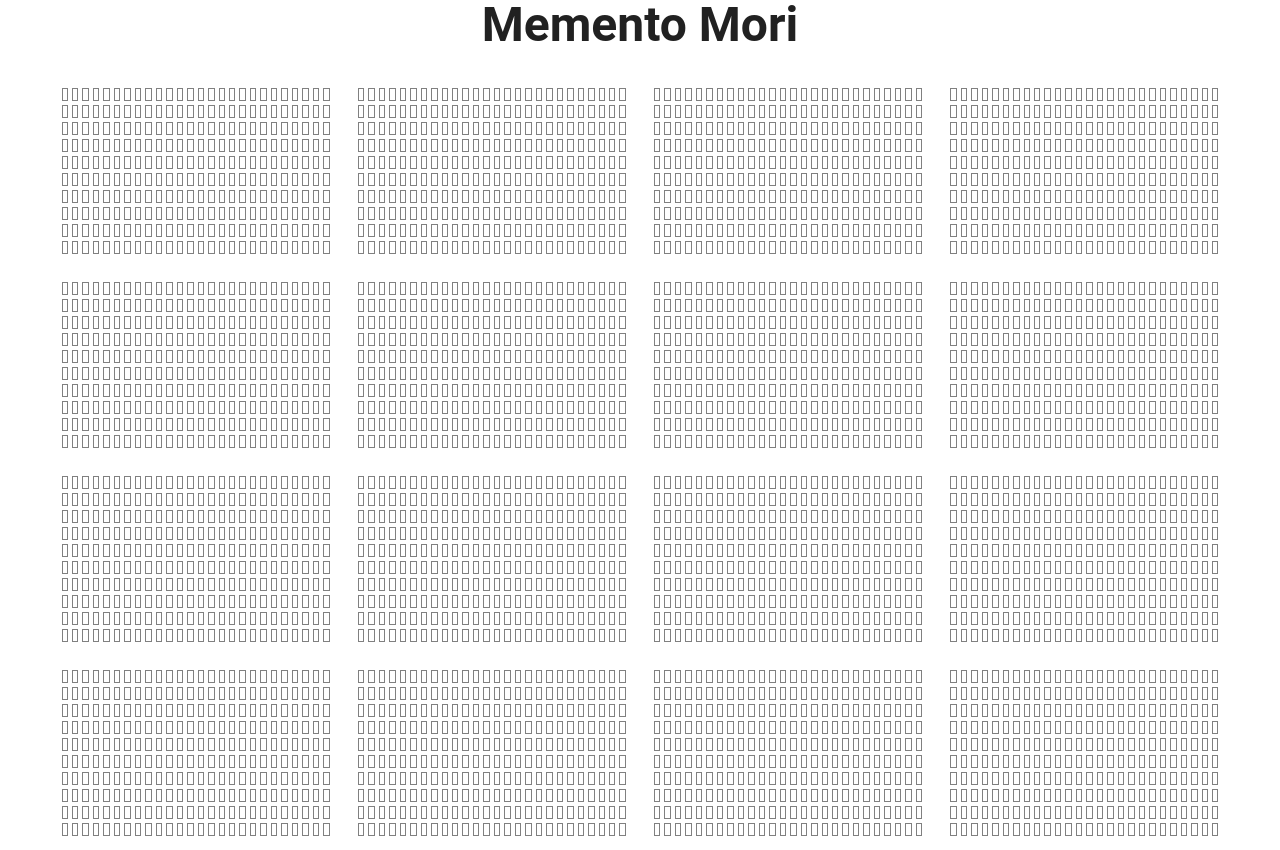
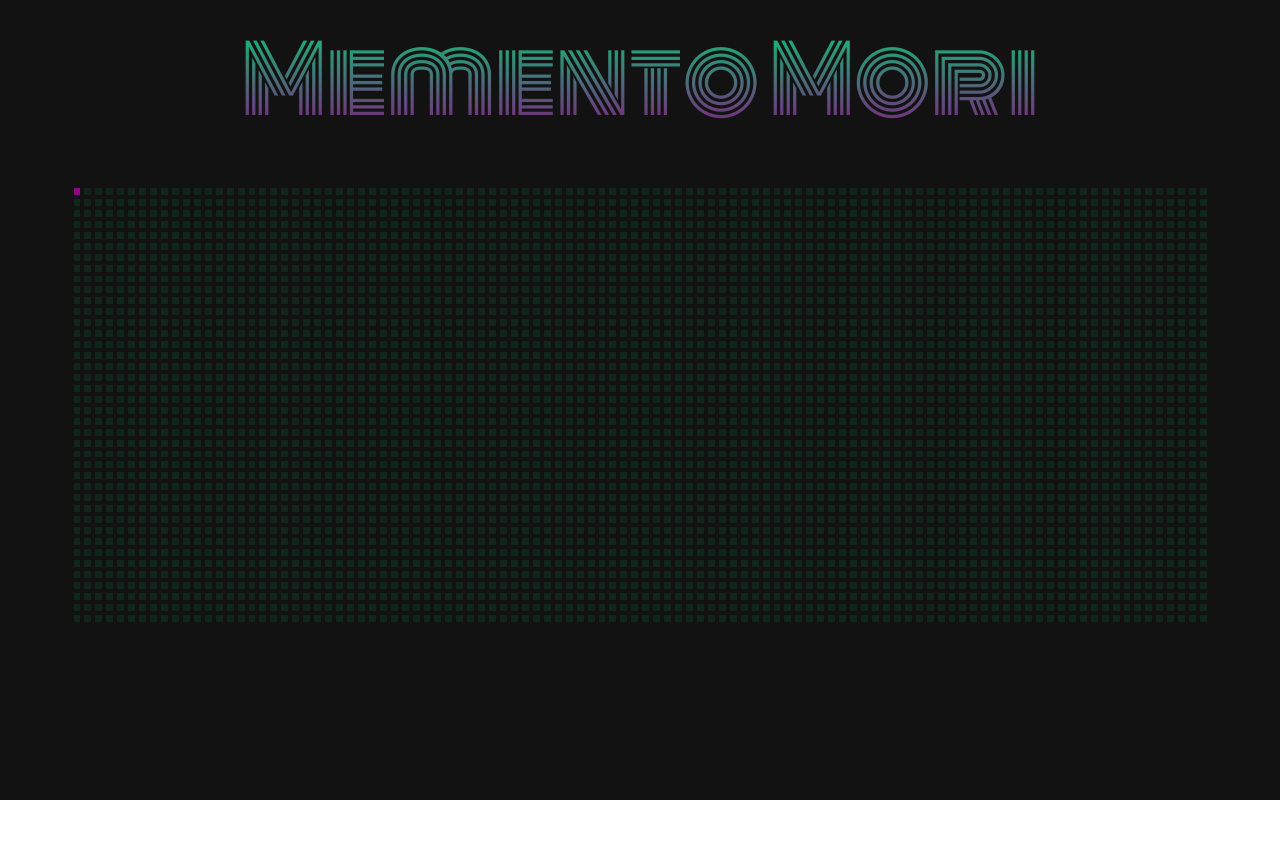
Before and after one commit to hanzhaodeng/memento, a Vue app: page / in a window 1280 px wide. After the commit the page ends 800 px from the top, so only its background shows below. Built offline with nearby package versions, Linux system fonts and the light colour scheme.

Commit message:
added animation

```diff
--- a/package.json
+++ b/package.json
@@ -9,6 +9,7 @@
     "lint": "vue-cli-service lint"
   },
   "dependencies": {
+    "animejs": "^3.2.1",
     "core-js": "^3.6.5",
     "luxon": "^1.26.0",
     "register-service-worker": "^1.7.1",
@@ -22,6 +23,7 @@
   },
   "devDependencies": {
     "@fortawesome/fontawesome-free": "^5.15.3",
+    "@types/animejs": "^3.1.3",
     "@types/jest": "^24.0.19",
     "@types/luxon": "^1.26.2",
     "@typescript-eslint/eslint-plugin": "^2.33.0",
--- a/public/index.html
+++ b/public/index.html
@@ -7,6 +7,11 @@
     <link rel="icon" href="<%= BASE_URL %>favicon.ico" />
     <link
       href="https://use.fontawesome.com/releases/v5.0.13/css/all.css"
+      rel="stylesheet"
+    />
+    <link rel="preconnect" href="https://fonts.gstatic.com" />
+    <link
+      href="https://fonts.googleapis.com/css2?family=Monoton&display=swap"
       rel="stylesheet"
     />
     <title><%= htmlWebpackPlugin.options.title %></title>
--- a/src/components/Mori.vue
+++ b/src/components/Mori.vue
@@ -1,16 +1,14 @@
 <template>
   <v-container>
-    <v-row>
-      <v-col v-for="m in 16" :key="'m' + m" sm="6" lg="3" cols="12">
-        <v-row no-gutters v-for="r in 10" :key="'r' + r">
-          <v-col
-            v-for="c in 26"
-            :key="'c' + c"
-            class="box"
-            :class="{ filled: isFilled({ m, r, c }) }"
-          >
-          </v-col>
-        </v-row>
+    <v-row no-gutters v-for="r in 40" :key="'r' + r">
+      <v-col v-for="c in 104" :key="'c' + c" class="box-container">
+        <div class="stretch"></div>
+        <div class="box" />
+        <div
+          class="box filled"
+          v-if="isFilled({ r, c })"
+          :class="{ current: isCurrent({ r, c }) }"
+        ></div>
       </v-col>
     </v-row>
   </v-container>
@@ -18,28 +16,72 @@
 
 <script lang="ts">
 import { Component, Prop, Vue } from "vue-property-decorator";
+import anime from "animejs";
 
 @Component
 export default class HelloWorld extends Vue {
   @Prop() private value!: number;
 
-  isFilled({ m, r, c }: { m: number; r: number; c: number }): boolean {
-    const index = c + (r - 1) * 26 + (m - 1) * 260;
-    return index < this.value;
+  isFilled({ r, c }: { r: number; c: number }): boolean {
+    return this.getIndex({ r, c }) <= this.value;
+  }
+  isCurrent({ r, c }: { r: number; c: number }): boolean {
+    return this.getIndex({ r, c }) == this.value;
+  }
+
+  getIndex({ r, c }: { r: number; c: number }): number {
+    return c + (r - 1) * 104;
+  }
+
+  mounted() {
+    this.animate();
+  }
+  animate() {
+    anime
+      .timeline()
+      .add({
+        targets: ".box.filled",
+        scale: [
+          { value: 0, duration: 0 },
+          { value: 1, easing: "easeInOutQuad", duration: 900 }
+        ],
+        delay: anime.stagger(40, { grid: [104, 40], from: 0 })
+      })
+      .add({
+        targets: ".box.filled.current",
+        scale: [
+          { value: 0, duration: 50 },
+          { value: 1, easing: "easeInOutQuad", duration: 50 }
+        ]
+      });
   }
 }
 </script>
 
 <style scoped>
-.box {
-  margin: 2px;
-  border-style: solid;
-  border-width: 1px;
-  border-color: grey;
-  height: 13px;
+.box-container {
+  display: inline-block;
+  position: relative;
 }
 
+.stretch {
+  margin-top: 100%;
+}
+
+.box {
+  position: absolute;
+  top: 0;
+  bottom: 0;
+  left: 0;
+  right: 0;
+  background-color: #00d672;
+  opacity: 0.1;
+  margin: 2px;
+}
+.box.filled.current {
+  background-color: rgb(148, 3, 129);
+}
 .box.filled {
-  background-color: black;
+  opacity: 1;
 }
 </style>
--- a/src/plugins/vuetify.ts
+++ b/src/plugins/vuetify.ts
@@ -5,11 +5,12 @@ Vue.use(Vuetify);
 
 export default new Vuetify({
   theme: {
+    dark: true,
     themes: {
-      light: {
+      dark: {
         primary: "#000000",
         secondary: "#424242",
-        accent: "#82B1FF",
+        accent: "#00d672",
         error: "#FF5252",
         info: "#2196F3",
         success: "#4CAF50",
--- a/src/views/Home.vue
+++ b/src/views/Home.vue
@@ -1,11 +1,11 @@
 <template>
-  <div>
+  <v-container>
     <v-row>
       <v-col>
         <v-dialog v-model="dialog" width="290">
           <template v-slot:activator="{ on, attrs }">
             <h1
-              class="text-h3 text-center font-weight-bold"
+              class="text-center font-weight-light project-title"
               v-bind="attrs"
               v-on="on"
             >
@@ -14,7 +14,7 @@
           </template>
           <v-card>
             <v-date-picker
-              :value="brithdayData"
+              :value="brithday"
               @input="setBrithday"
             ></v-date-picker>
           </v-card>
@@ -22,8 +22,8 @@
       </v-col>
     </v-row>
     <br />
-    <Mori :value="weeks" />
-  </div>
+    <mori :value="weeks" />
+  </v-container>
 </template>
 
 <script lang="ts">
@@ -37,19 +37,29 @@ import { DateTime } from "luxon";
   }
 })
 export default class Home extends Vue {
-  private brithdayData =
+  private brithday: string =
     localStorage.getItem("bday") ?? new Date().toISOString().substr(0, 10);
 
   setBrithday(value: string) {
     localStorage.setItem("bday", value);
-    this.brithdayData = value;
+    this.brithday = value;
   }
 
   dialog = false;
 
   get weeks(): number {
-    const birthday = DateTime.fromISO(this.brithdayData);
+    const birthday = DateTime.fromISO(this.brithday);
     return -Math.floor(birthday.diffNow("weeks").toObject().weeks ?? 0);
   }
 }
 </script>
+
+<style scoped>
+.project-title {
+  font-family: "Monoton", cursive;
+  font-size: 92px;
+  background: -webkit-linear-gradient(#00d672, rgb(148, 3, 129));
+  -webkit-background-clip: text;
+  -webkit-text-fill-color: transparent;
+}
+</style>
```
Also changed, not shown: 1 other file (tests, documents, lock files or other folders).
